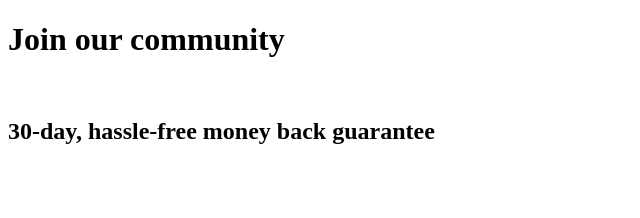
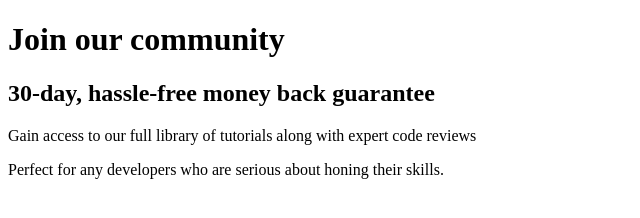
Before and after one commit to ayebravo/Single-price-grid-component, a plain HTML site: page index.html in a window 1280 px wide. Shown: the whole page, without its empty margins (0-640 px from the left). Drawn offline with Linux system fonts and the light colour scheme.

Commit message:
Updated HTML

```diff
--- a/index.html
+++ b/index.html
@@ -7,8 +7,17 @@
     <link rel="stylesheet" href="styles.css" />
   </head>
   <body>
-    <h1>Join our community</h1>
-    <br />
-    <h2>30-day, hassle-free money back guarantee</h2>
+    <div class="top-part">
+      <h1>Join our community</h1>
+      <h2>30-day, hassle-free money back guarantee</h2>
+      <p>
+        Gain access to our full library of tutorials along with expert code
+        reviews
+      </p>
+      <p>
+        Perfect for any developers who are serious about honing their skills.
+      </p>
+    </div>
+    <div class="bottom-part"></div>
   </body>
 </html>
```
